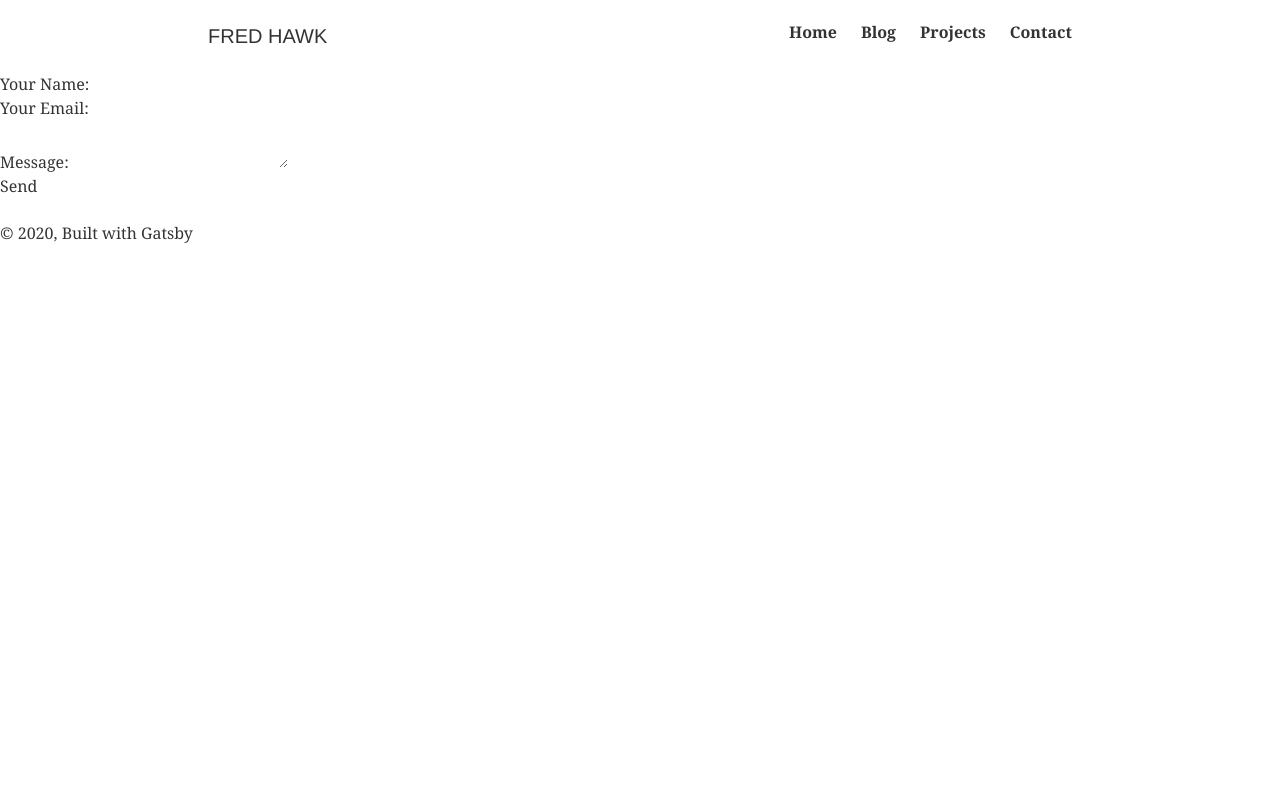
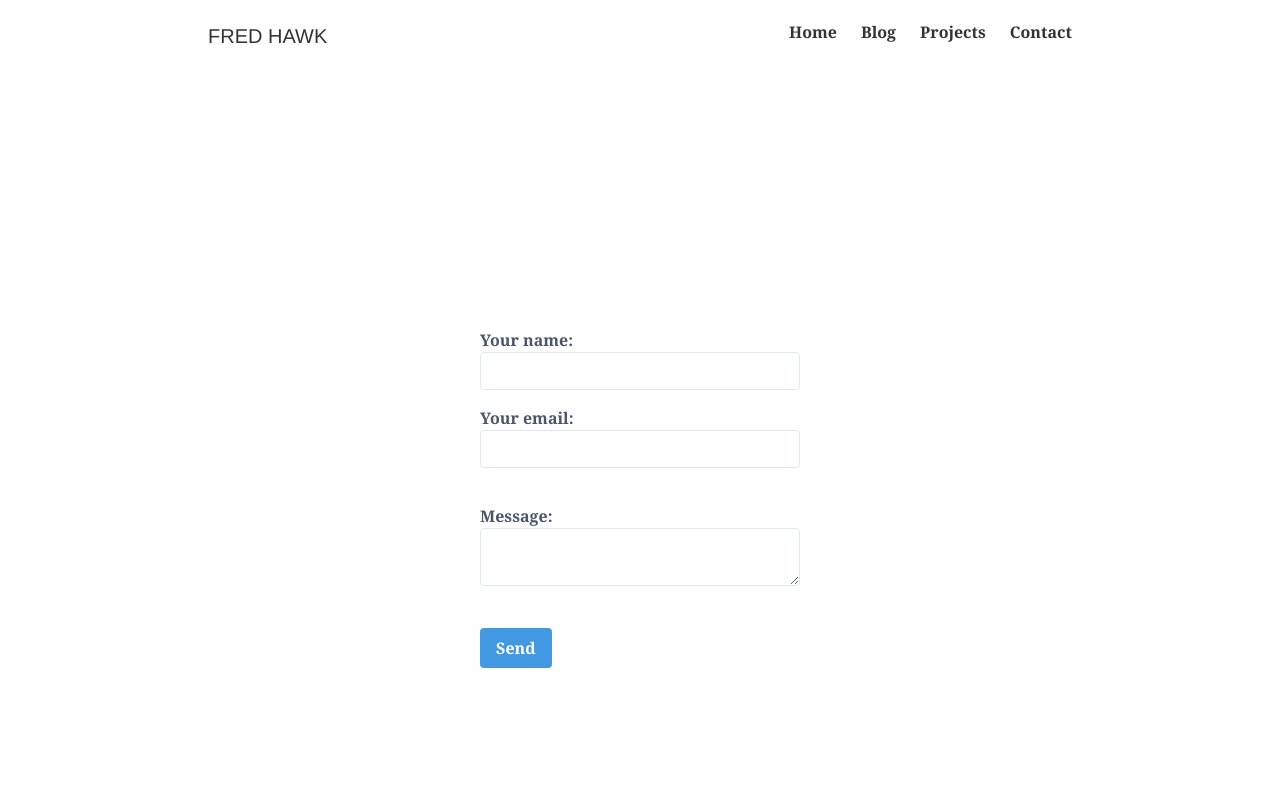
Before and after one commit to fredhawk/fredhawk.com, a Gatsby site: page /contact in a window 1280 px wide. Shown: the top 800 px of the page. Built offline with nearby package versions, Linux system fonts and the light colour scheme; Gatsby itself is replaced by a stand-in of ours; some packages are replaced by stand-ins of ours.

Commit message:
refactor: Added contact form with correct base styles.

```diff
--- a/src/pages/contact.js
+++ b/src/pages/contact.js
@@ -1,37 +1,98 @@
+import { navigate } from "gatsby-link"
 import React from "react"
 import Layout from "../components/layout"
 import SEO from "../components/seo"
 
-const IndexPage = () => (
+function encode(data) {
+  return Object.keys(data)
+    .map(key => encodeURIComponent(key) + "=" + encodeURIComponent(data[key]))
+    .join("&")
+}
+
+export default function Contact() {
+  const [state, setState] = React.useState({})
+
+  const handleChange = e => {
+    setState({ ...state, [e.target.name]: e.target.value })
+  }
+
+  const handleSubmit = e => {
+    e.preventDefault()
+    const form = e.target
+    fetch("/", {
+      method: "POST",
+      headers: { "Content-Type": "application/x-www-form-urlencoded" },
+      body: encode({
+        "form-name": form.getAttribute("name"),
+        ...state,
+      }),
+    })
+      .then(() => navigate(form.getAttribute("action")))
+      .catch(error => alert(error))
+  }
+
+  return (
     <Layout>
       <SEO title="Contact" />
-    <form name="contact" netlify netlify-honeypot="bot-field" hidden>
-      <input type="text" name="name" />
-      <input type="email" name="email" />
-      <textarea name="message"></textarea>
-    </form>
-    <form name="contact" method="post">
+      <div className="mx-auto max-w-xs py-24 sm:py-48 lg:py-64">
+        <form
+          name="contact"
+          method="post"
+          action="/thanks/"
+          data-netlify="true"
+          data-netlify-honeypot="bot-field"
+          onSubmit={handleSubmit}
+        >
+          {/* The `form-name` hidden field is required to support form submissions without JavaScript */}
           <input type="hidden" name="form-name" value="contact" />
-      <p>
+          <p hidden>
             <label>
-          Your Name: <input type="text" name="name" />
+              Don’t fill this out:{" "}
+              <input name="bot-field" onChange={handleChange} />
             </label>
           </p>
-      <p>
-        <label>
-          Your Email: <input type="email" name="email" />
+          <div className="mb-4">
+            <label className="block text-gray-700 text-md font-bold mb-2">
+              Your name:
+              <input
+                className="appearance-none border rounded w-full py-2 px-3 text-gray-700 leading-tight focus:outline-none focus:shadow-outline"
+                type="text"
+                name="name"
+                onChange={handleChange}
+              />
             </label>
-      </p>
-      <p>
-        <label>
-          Message: <textarea name="message"></textarea>
+          </div>
+          <div className="mb-6">
+            <label className="block text-gray-700 text-md font-bold mb-2">
+              Your email:
+              <input
+                className="appearance-none border rounded w-full py-2 px-3 text-gray-700 mb-3 leading-tight focus:outline-none focus:shadow-outline"
+                type="email"
+                name="email"
+                onChange={handleChange}
+              />
             </label>
-      </p>
-      <p>
-        <button type="submit">Send</button>
-      </p>
+          </div>
+          <div className="mb-6">
+            <label className="block text-gray-700 text-md font-bold mb-2">
+              Message:
+              <textarea
+                className="appearance-none border rounded w-full py-2 px-3 text-gray-700 mb-3 leading-tight focus:outline-none focus:shadow-outline"
+                name="message"
+                onChange={handleChange}
+              />
+            </label>
+          </div>
+          <div>
+            <button
+              className="bg-blue-500 hover:bg-blue-700 text-white font-bold py-2 px-4 rounded focus:outline-none focus:shadow-outline"
+              type="submit"
+            >
+              Send
+            </button>
+          </div>
         </form>
+      </div>
     </Layout>
   )
-
-export default IndexPage
+}
```
Lines whose indentation alone changed are shown as unchanged.
